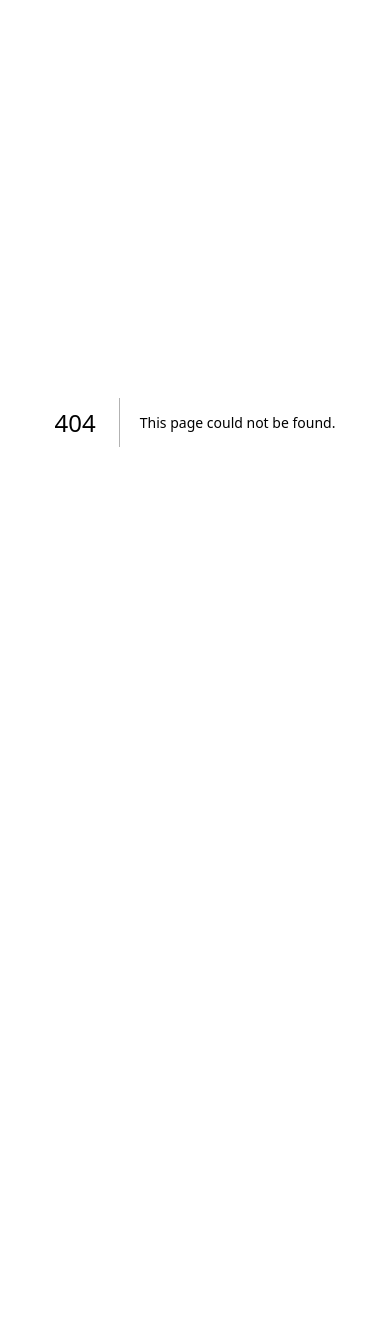
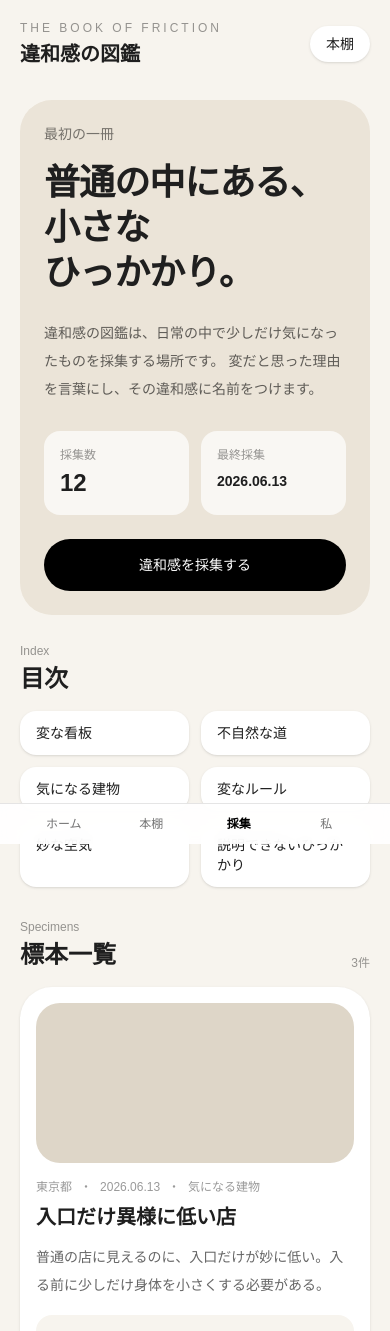
Before and after one commit to han920033-art/yorimichi-zukan, a Next.js app: page /books/iwakan in a window 390 px wide. Before the commit this address had no page. Shown: the top 1331 px of the page. Before the commit the page ends 844 px from the top, so only its background shows below. Built offline with nearby package versions, Linux system fonts and the light colour scheme.

Commit message:
Add mobile iwakan book page

```diff
--- /dev/null
+++ b/app/books/iwakan/page.tsx
@@ -0,0 +1,180 @@
+import Link from "next/link";
+
+const categories = [
+  "変な看板",
+  "不自然な道",
+  "気になる建物",
+  "変なルール",
+  "妙な空気",
+  "説明できないひっかかり",
+];
+
+const specimens = [
+  {
+    title: "入口だけ異様に低い店",
+    place: "東京都",
+    date: "2026.06.13",
+    category: "気になる建物",
+    name: "背を低くする入口",
+    strength: 4,
+    description:
+      "普通の店に見えるのに、入口だけが妙に低い。入る前に少しだけ身体を小さくする必要がある。",
+  },
+  {
+    title: "誰も座らないベンチ",
+    place: "神奈川県",
+    date: "2026.06.12",
+    category: "不自然な道",
+    name: "使われないための休憩所",
+    strength: 3,
+    description:
+      "休むために置かれているはずなのに、人の流れから少し外れていて、誰も座っていなかった。",
+  },
+  {
+    title: "やけに丁寧な注意書き",
+    place: "埼玉県",
+    date: "2026.06.10",
+    category: "変なルール",
+    name: "先回りしすぎる親切",
+    strength: 5,
+    description:
+      "禁止ではなくお願いの言葉なのに、文章が長すぎて逆に緊張感が出ていた。",
+  },
+];
+
+export default function IwakanBookPage() {
+  return (
+    <main className="min-h-screen bg-[#f7f4ee] text-[#1f1f1f]">
+      <div className="mx-auto min-h-screen max-w-[430px] bg-[#f7f4ee] px-5 pb-28 pt-5">
+        <header className="flex items-center justify-between">
+          <div>
+            <p className="text-xs tracking-[0.25em] text-black/40">
+              THE BOOK OF FRICTION
+            </p>
+            <h1 className="mt-1 text-xl font-semibold">違和感の図鑑</h1>
+          </div>
+
+          <Link
+            href="/bookshelf"
+            className="rounded-full bg-white px-4 py-2 text-sm shadow-sm"
+          >
+            本棚
+          </Link>
+        </header>
+
+        <section className="mt-8 rounded-[2rem] bg-[#ebe4d8] p-6">
+          <p className="text-sm text-black/50">最初の一冊</p>
+
+          <h2 className="mt-4 text-4xl font-semibold leading-tight tracking-tight">
+            普通の中にある、
+            <br />
+            小さな
+            <br />
+            ひっかかり。
+          </h2>
+
+          <p className="mt-6 text-sm leading-7 text-black/60">
+            違和感の図鑑は、日常の中で少しだけ気になったものを採集する場所です。
+            変だと思った理由を言葉にし、その違和感に名前をつけます。
+          </p>
+
+          <div className="mt-7 grid grid-cols-2 gap-3 text-sm">
+            <div className="rounded-2xl bg-white/70 p-4">
+              <p className="text-xs text-black/40">採集数</p>
+              <p className="mt-1 text-2xl font-semibold">12</p>
+            </div>
+
+            <div className="rounded-2xl bg-white/70 p-4">
+              <p className="text-xs text-black/40">最終採集</p>
+              <p className="mt-2 font-semibold">2026.06.13</p>
+            </div>
+          </div>
+
+          <Link
+            href="/collect/iwakan"
+            className="mt-6 block rounded-full bg-black px-6 py-4 text-center text-sm font-medium text-white"
+          >
+            違和感を採集する
+          </Link>
+        </section>
+
+        <section className="mt-7">
+          <p className="text-xs text-black/40">Index</p>
+          <h2 className="mt-1 text-2xl font-semibold">目次</h2>
+
+          <div className="mt-4 grid grid-cols-2 gap-3">
+            {categories.map((category) => (
+              <div
+                key={category}
+                className="rounded-2xl bg-white px-4 py-3 text-sm shadow-sm"
+              >
+                {category}
+              </div>
+            ))}
+          </div>
+        </section>
+
+        <section className="mt-8">
+          <div className="mb-4 flex items-end justify-between">
+            <div>
+              <p className="text-xs text-black/40">Specimens</p>
+              <h2 className="mt-1 text-2xl font-semibold">標本一覧</h2>
+            </div>
+
+            <p className="text-xs text-black/40">{specimens.length}件</p>
+          </div>
+
+          <div className="space-y-4">
+            {specimens.map((specimen) => (
+              <article
+                key={specimen.title}
+                className="rounded-[2rem] bg-white p-4 shadow-sm"
+              >
+                <div className="h-40 rounded-3xl bg-[#ded6c8]" />
+
+                <div className="mt-4 flex items-center gap-2 text-xs text-black/40">
+                  <p>{specimen.place}</p>
+                  <span>・</span>
+                  <p>{specimen.date}</p>
+                  <span>・</span>
+                  <p>{specimen.category}</p>
+                </div>
+
+                <h3 className="mt-2 text-xl font-semibold">
+                  {specimen.title}
+                </h3>
+
+                <p className="mt-3 text-sm leading-7 text-black/60">
+                  {specimen.description}
+                </p>
+
+                <div className="mt-4 rounded-2xl bg-[#f7f4ee] p-4">
+                  <p className="text-xs text-black/40">
+                    この違和感に名前をつけるなら？
+                  </p>
+                  <p className="mt-2 font-semibold">{specimen.name}</p>
+                </div>
+
+                <div className="mt-4 flex items-center justify-between text-xs text-black/45">
+                  <p>違和感の強さ</p>
+                  <p>{"●".repeat(specimen.strength)}{"○".repeat(5 - specimen.strength)}</p>
+                </div>
+              </article>
+            ))}
+          </div>
+        </section>
+      </div>
+
+      <nav className="fixed bottom-0 left-1/2 w-full max-w-[430px] -translate-x-1/2 border-t border-black/10 bg-white/90 px-5 py-3 backdrop-blur">
+        <div className="grid grid-cols-4 text-center text-xs text-black/55">
+          <Link href="/">ホーム</Link>
+          <Link href="/bookshelf">本棚</Link>
+          <Link href="/collect/iwakan" className="font-semibold text-black">
+            採集
+          </Link>
+          <Link href="/me">私</Link>
+        </div>
+      </nav>
+    </main>
+  );
+}
```
